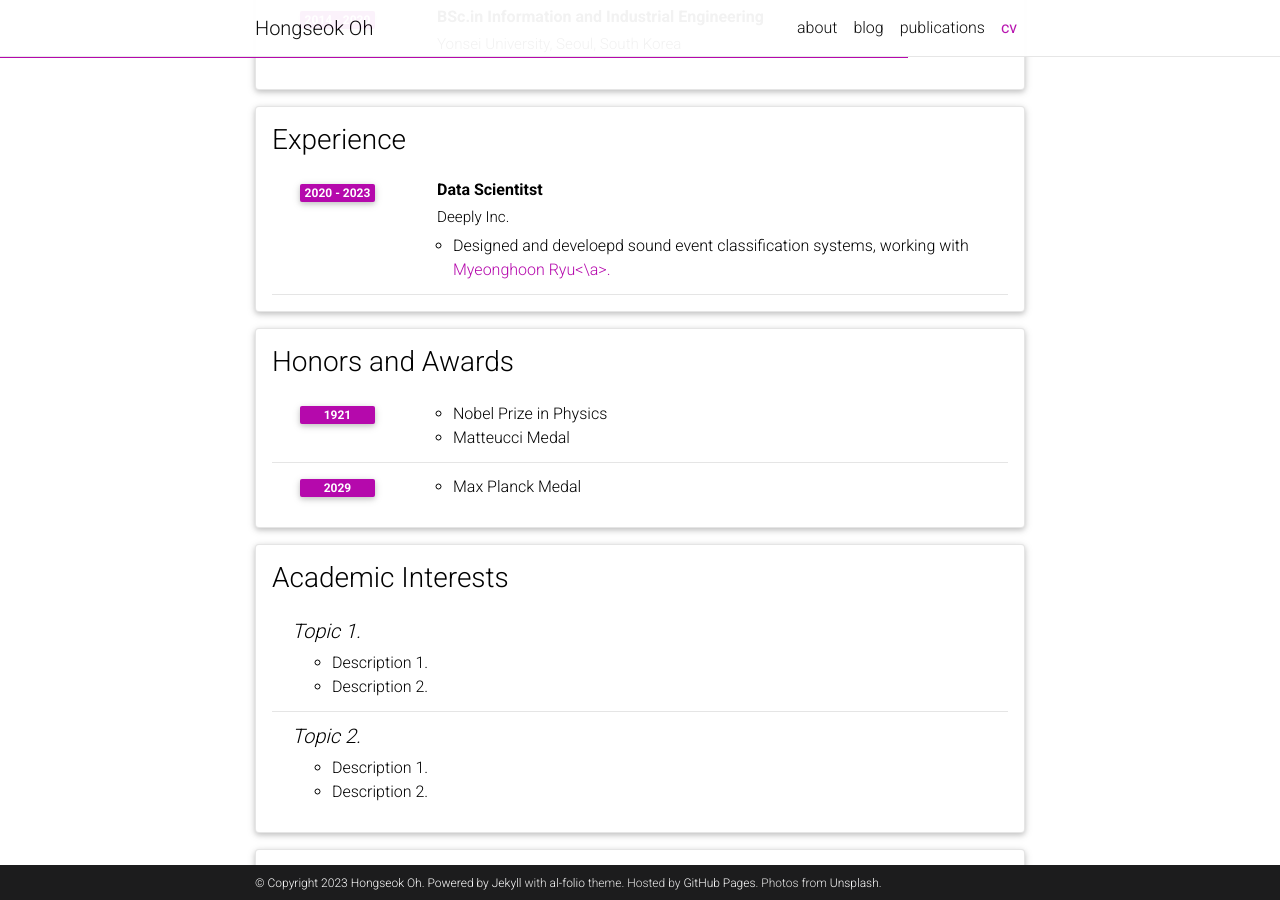
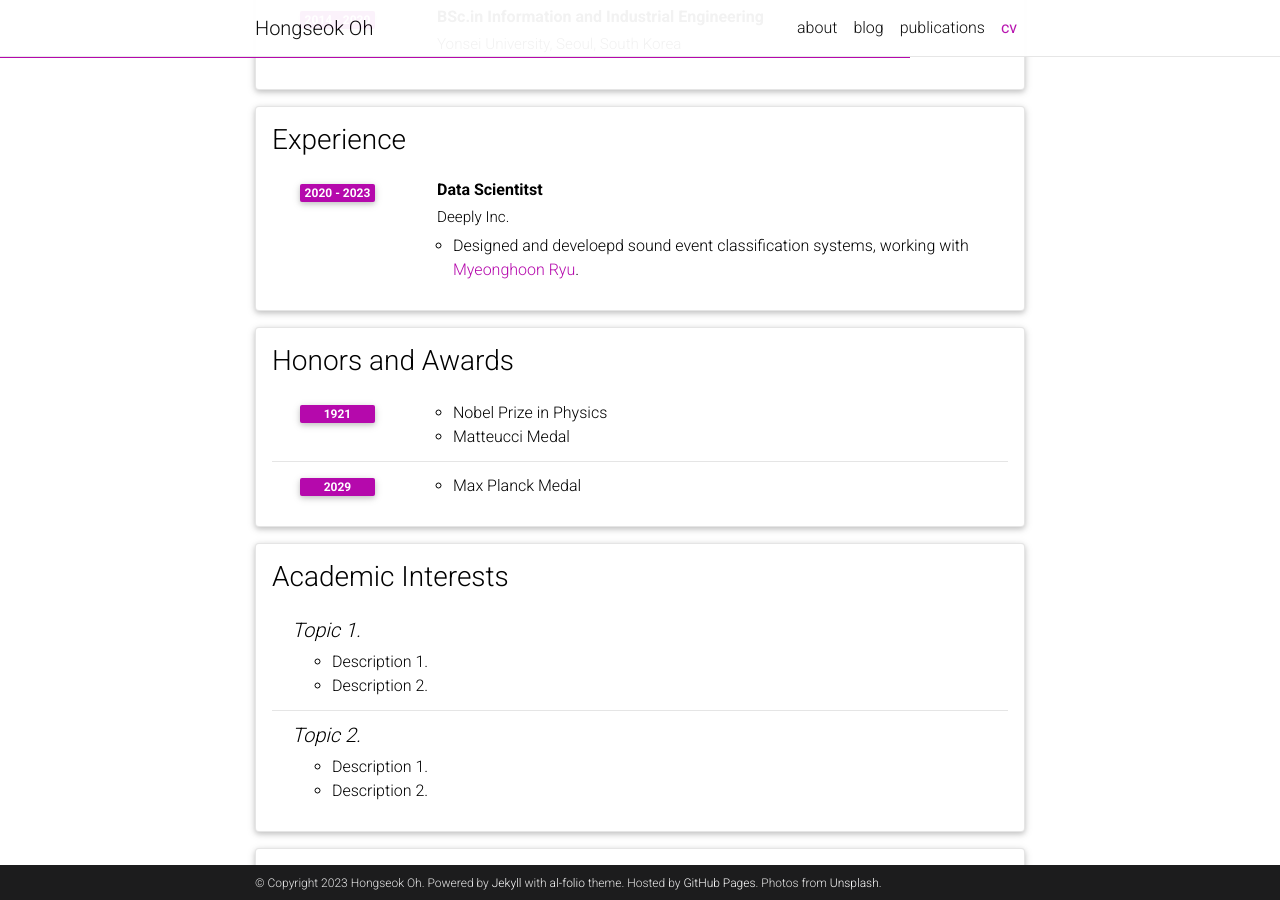
Before and after one commit to larocaroja/larocaroja.github.io, a Jekyll site: the page built from _pages/cv.md, in a window 1280 px wide and 900 px high, scrolled down 457 px. Built offline with Jekyll 4.4.1, drawn with Linux system fonts in a browser that asks for light colours; comment, search, counter and statistics services are not loaded; a style sheet for code colours, icons or effects is not loaded; some of the changed lines change nothing that is shown.

Commit message:
Update cv.yml

```diff
--- a/_data/cv.yml
+++ b/_data/cv.yml
@@ -36,7 +36,7 @@
       institution: Deeply Inc.
       year: 2020 - 2023
       description:
-        - Designed and develoepd sound event classification systems, working with <a href = "https://www.linkedin.com/in/myeonghoon-ryu-319b1b12a/">Myeonghoon Ryu<\a>.
+        - Designed and develoepd sound event classification systems, working with <a href = "https://www.linkedin.com/in/myeonghoon-ryu-319b1b12a/">Myeonghoon Ryu</a>.
         # - title: Description 3.
         #   contents:
         #     - Sub-description 1.
```
